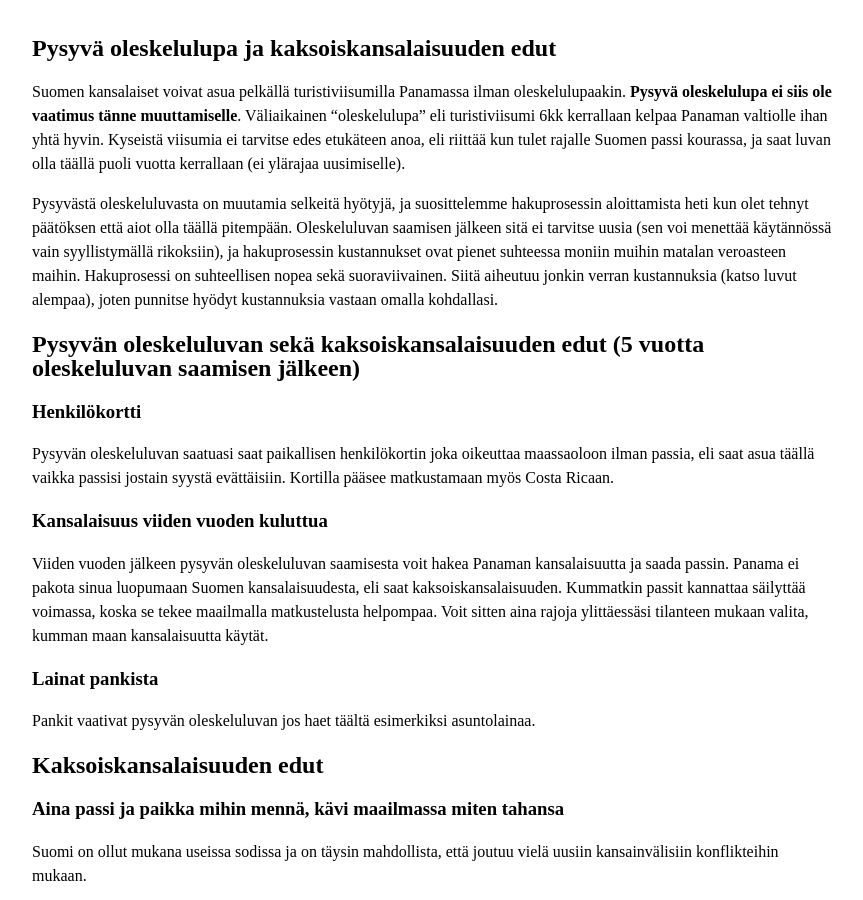
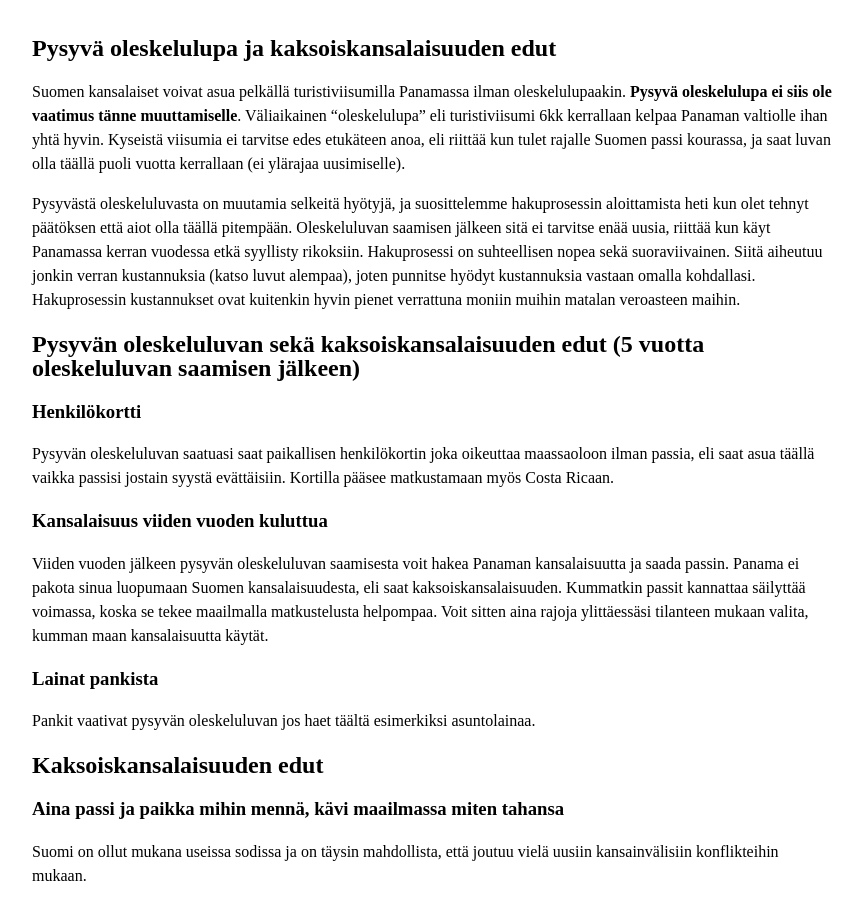
Before and after one commit to pitkonaarinparatiisi/pitkonaarinparatiisi.github.io, a Jekyll site: the page built from pysyva-oleskelulupa.md, in a window 1280 px wide and 900 px high. Shown: the whole window, without its empty margins (208-1071 px from the left). Built offline with Jekyll 4.4.1, drawn with Linux system fonts in a browser that asks for light colours; our own code applies the rules of GitHub Pages for plain Markdown files; some of the changed text lies outside the part shown.

Commit message:
Update pysyva-oleskelulupa.md

```diff
--- a/pysyva-oleskelulupa.md
+++ b/pysyva-oleskelulupa.md
@@ -2,7 +2,7 @@
 
 Suomen kansalaiset voivat asua pelkällä turistiviisumilla Panamassa ilman oleskelulupaakin. **Pysyvä oleskelulupa ei siis ole vaatimus tänne muuttamiselle**. Väliaikainen "oleskelulupa" eli turistiviisumi 6kk kerrallaan kelpaa Panaman valtiolle ihan yhtä hyvin. Kyseistä viisumia ei tarvitse edes etukäteen anoa, eli riittää kun tulet rajalle Suomen passi kourassa, ja saat luvan olla täällä puoli vuotta kerrallaan (ei ylärajaa uusimiselle).
 
-Pysyvästä oleskeluluvasta on muutamia selkeitä hyötyjä, ja suosittelemme hakuprosessin aloittamista heti kun olet tehnyt päätöksen että aiot olla täällä pitempään. Oleskeluluvan saamisen jälkeen sitä ei tarvitse uusia (sen voi menettää käytännössä vain syyllistymällä rikoksiin), ja hakuprosessin kustannukset ovat pienet suhteessa moniin muihin matalan veroasteen maihin. Hakuprosessi on suhteellisen nopea sekä suoraviivainen. Siitä aiheutuu jonkin verran kustannuksia (katso luvut alempaa), joten punnitse hyödyt kustannuksia vastaan omalla kohdallasi.
+Pysyvästä oleskeluluvasta on muutamia selkeitä hyötyjä, ja suosittelemme hakuprosessin aloittamista heti kun olet tehnyt päätöksen että aiot olla täällä pitempään. Oleskeluluvan saamisen jälkeen sitä ei tarvitse enää uusia, riittää kun käyt Panamassa kerran vuodessa etkä syyllisty rikoksiin. Hakuprosessi on suhteellisen nopea sekä suoraviivainen. Siitä aiheutuu jonkin verran kustannuksia (katso luvut alempaa), joten punnitse hyödyt kustannuksia vastaan omalla kohdallasi. Hakuprosessin kustannukset ovat kuitenkin hyvin pienet verrattuna moniin muihin matalan veroasteen maihin.
 
 ## Pysyvän oleskeluluvan sekä kaksoiskansalaisuuden edut (5 vuotta oleskeluluvan saamisen jälkeen)
 
```
Also changed, not shown: other parts of pysyva-oleskelulupa.md (+1 -1 lines).
